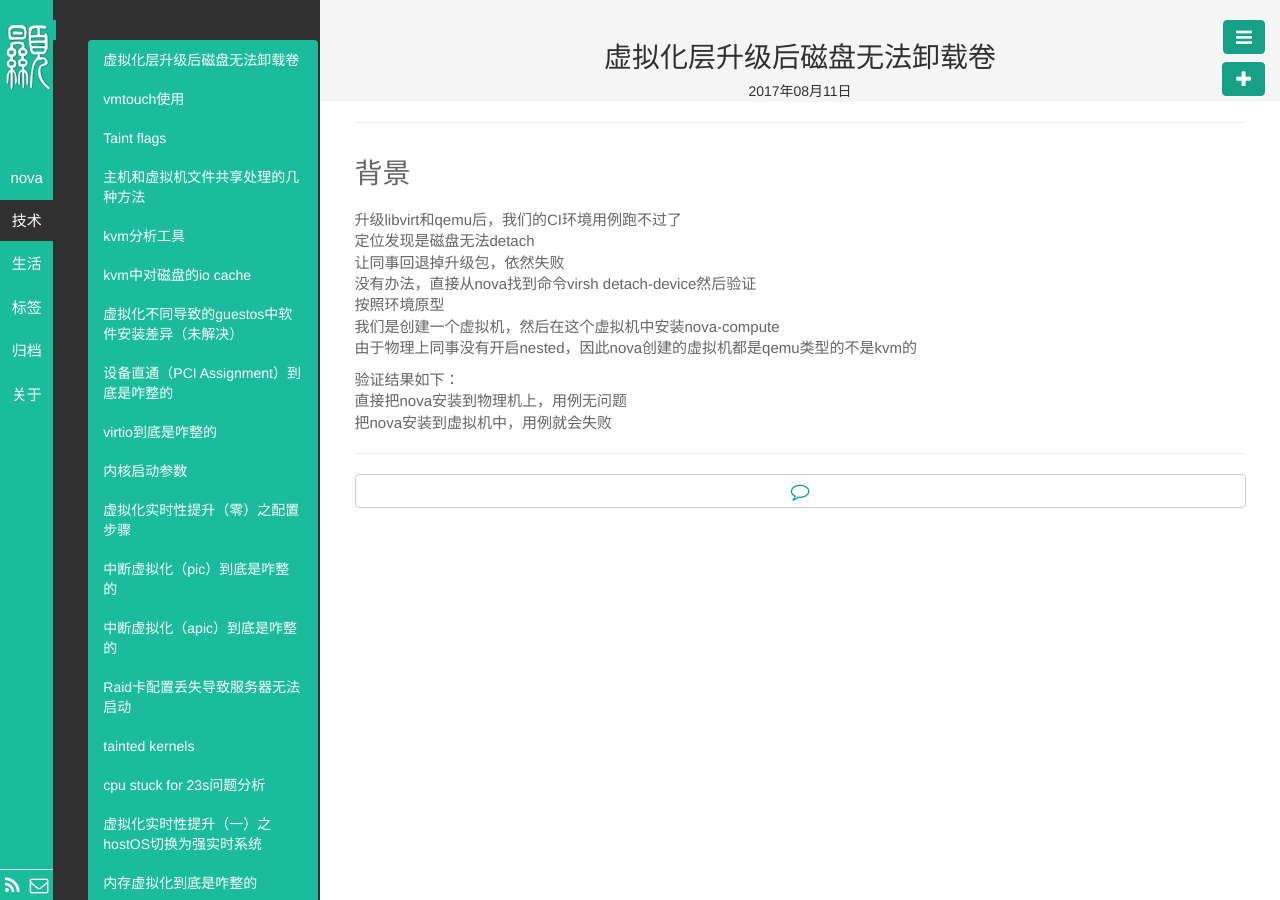
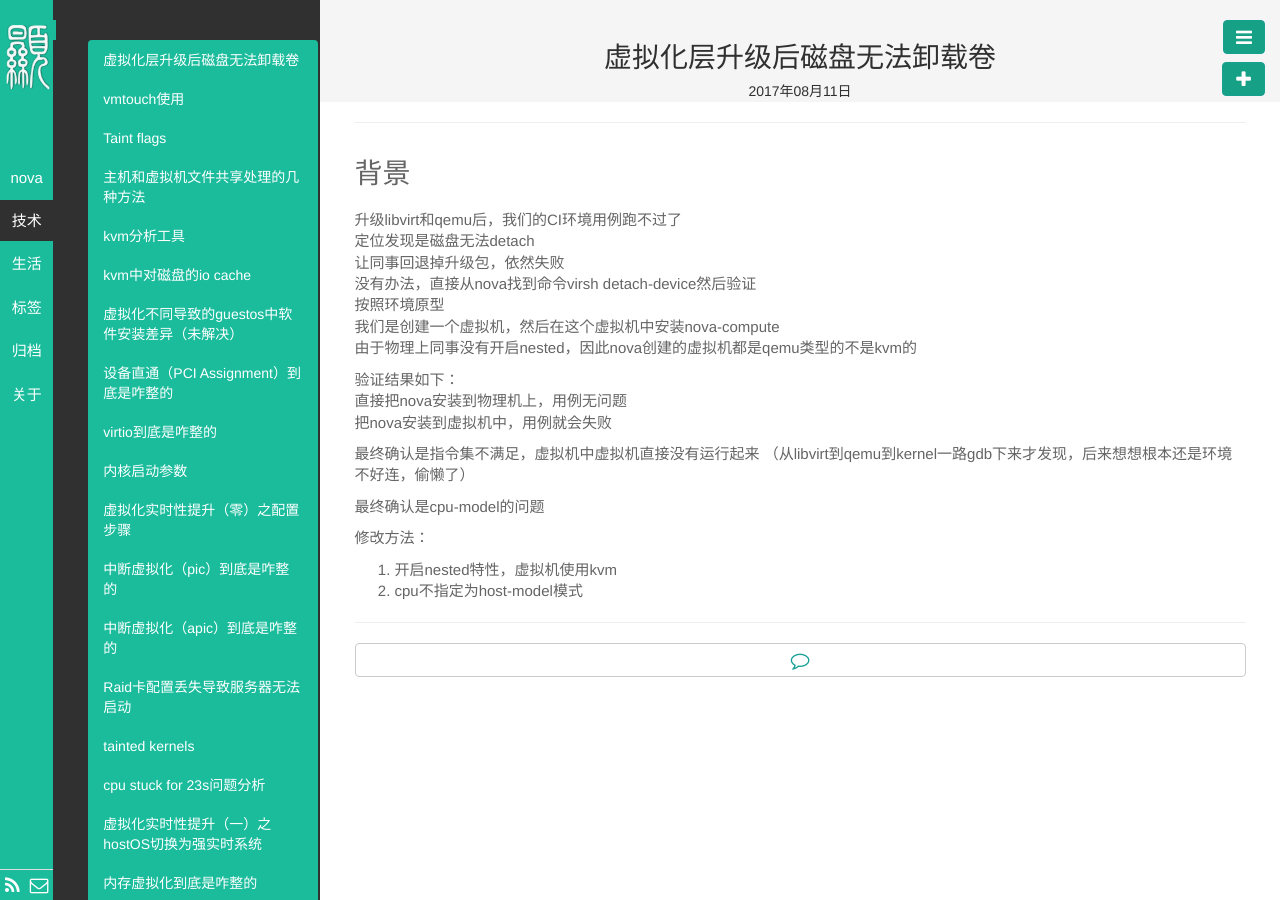
Before and after one commit to byHAN/byhan.github.io, a Jekyll site: the page built from _posts/技术/2017-08-11-detach disk error.md, in a window 1280 px wide. Built offline with Jekyll 4.4.1, drawn with Linux system fonts in a browser that asks for light colours.

Commit message:
Signed-off-by: byhan <10821712@qq.com>

```diff
--- a/_posts/技术/2017-08-11-detach disk error.md
+++ b/_posts/技术/2017-08-11-detach disk error.md
@@ -21,3 +21,12 @@ description: vmtouch
 验证结果如下：
 直接把nova安装到物理机上，用例无问题
 把nova安装到虚拟机中，用例就会失败
+
+最终确认是指令集不满足，虚拟机中虚拟机直接没有运行起来
+（从libvirt到qemu到kernel一路gdb下来才发现，后来想想根本还是环境不好连，偷懒了）
+
+最终确认是cpu-model的问题
+
+修改方法：
+1. 开启nested特性，虚拟机使用kvm
+2. cpu不指定为host-model模式
```
Also changed, not shown: _posts/技术/2017-08-21-initramfs cpio.md (renamed from _posts/技术/2016-08-21-initramfs cpio.md).
